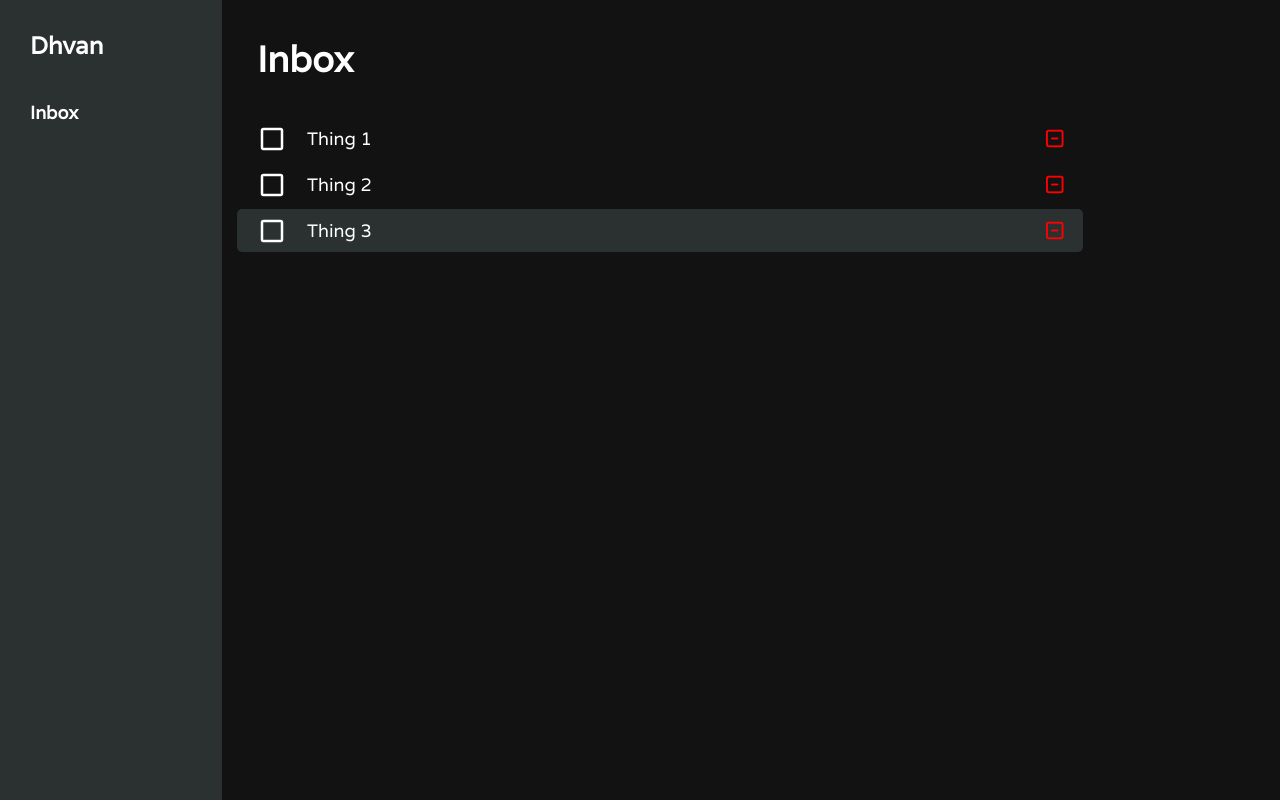
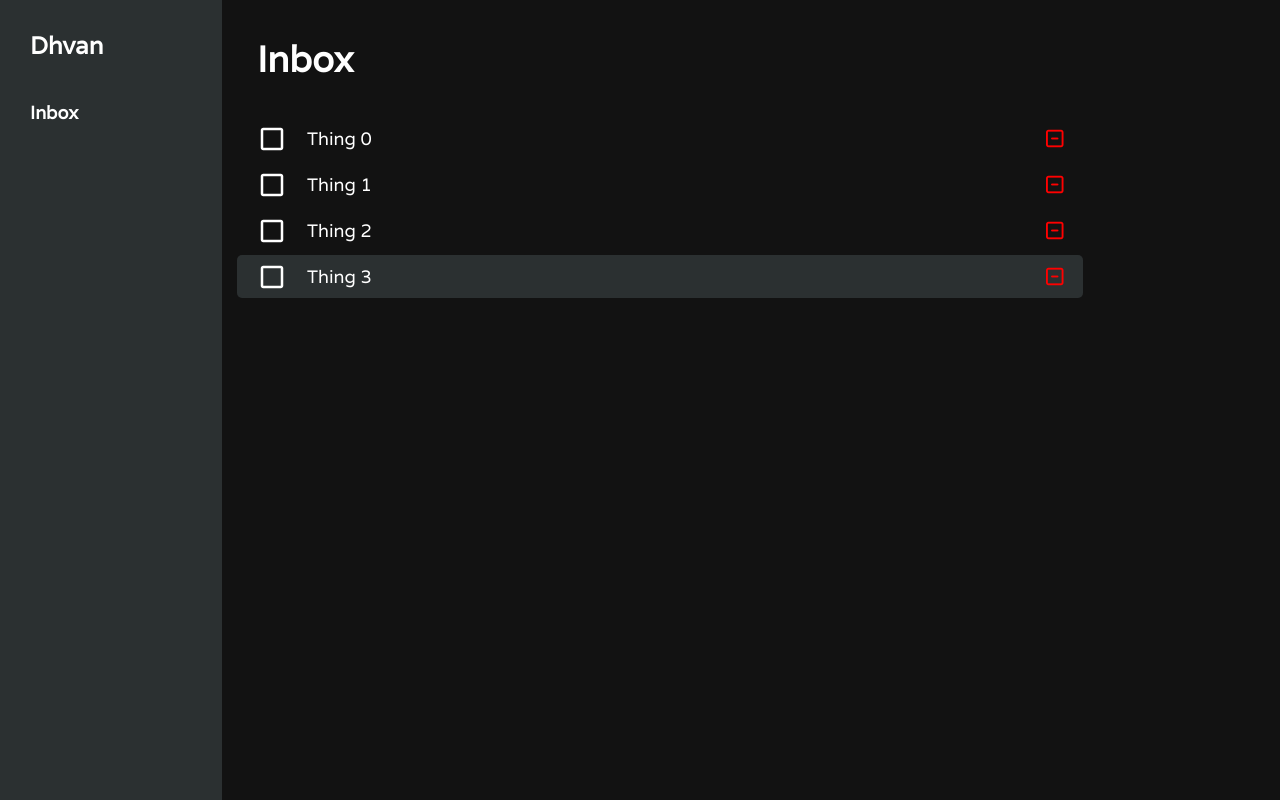
Before and after one commit to Dh-Van/TaskMinimalist, a React (Vite) app: page / in a window 1280 px wide. Built offline with nearby package versions, Linux system fonts and the light colour scheme.

Commit message:
have custom keybindings working now

```diff
--- /dev/null
+++ b/src/assets/keyBindings.js
@@ -0,0 +1,23 @@
+// utils.js
+
+export function generateKeyCombo({ Key, META, SHIFT, ALT, CTRL }) {
+	let prefix = "";
+	if (META) prefix += "META_";
+	if (SHIFT) prefix += "SHIFT_";
+	if (ALT) prefix += "ALT_";
+	if (CTRL) prefix += "CTRL_";
+	return `${prefix}${Key.toLowerCase()}`;
+}
+
+export function getKeyBindingsConfig() {
+	const keyBindings = [
+		{ Key: "d", META: true, Action: "deleteTask" },
+		// Add more bindings as needed
+	];
+
+	return keyBindings.reduce((acc, binding) => {
+		const combo = generateKeyCombo(binding);
+		acc[combo] = binding;
+		return acc;
+	}, {});
+}
--- a/src/components/App.jsx
+++ b/src/components/App.jsx
@@ -3,13 +3,11 @@ import Sidebar from "./sidebar/Sidebar";
 import Workspace from "./list/Workspace";
 
 export default function App() {
-	const sampleTasks = ["Thing 1", "Thing 2", "Thing 3"];
+	const sampleTasks = Array.from({ length: 4 }, (_, i) => `Thing ${i}`);
 	const [tasks, setTasks] = React.useState(sampleTasks);
 
 	function setTask(idx, task) {
-		if (idx == -2) {
-			setTasks((prevTasks) => prevTasks.slice(0, -1));
-		} else if (idx == -1) {
+		if (idx == -1) {
 			setTasks((prevTasks) => [...prevTasks, task]);
 		} else {
 			setTasks((prevTasks) => [
--- a/src/components/list/Workspace.jsx
+++ b/src/components/list/Workspace.jsx
@@ -1,11 +1,16 @@
 import React from "react";
 import Task from "./Task";
 import InsertButton from "./InsertButton";
+import {
+	getKeyBindingsConfig,
+	generateKeyCombo,
+} from "../../assets/keyBindings";
 
 export default function Workspace(props) {
 	const [taskElements, setTaskElements] = React.useState([]);
 	const taskRefs = React.useRef([]);
 	const [focus, setFocus] = React.useState(props.tasks.length - 1);
+	const keyBindings = getKeyBindingsConfig();
 
 	React.useEffect(() => {
 		setTaskElements(getTaskElements());
@@ -24,7 +29,7 @@ export default function Workspace(props) {
 				addRef={addTaskRef}
 				text={task}
 				handleChange={(event) => taskInput(idx, event)}
-				handleKey={taskKey}
+				handleKey={() => taskKey(event, idx)}
 				handleClick={(event) => taskClick(idx, event)}
 				deleteTask={() => deleteTask(idx)}
 			/>
@@ -45,7 +50,7 @@ export default function Workspace(props) {
 		event.target.id.includes("task") && setFocus(idx);
 	}
 
-	function taskKey(event) {
+	function taskKey(event, idx) {
 		switch (event.key) {
 			case "Enter":
 				insertTask();
@@ -59,6 +64,8 @@ export default function Workspace(props) {
 				);
 				break;
 		}
+
+		handleCustomKeys(event, idx);
 	}
 
 	function insertTask() {
@@ -75,6 +82,27 @@ export default function Workspace(props) {
 		});
 	}
 
+	function handleCustomKeys(event, idx) {
+		const {
+			key,
+			metaKey: META,
+			shiftKey: SHIFT,
+			altKey: ALT,
+			ctrlKey: CTRL,
+		} = event;
+
+		const keyCombo = generateKeyCombo({ Key: key, META, SHIFT, ALT, CTRL });
+
+		console.log(keyCombo, keyBindings);
+
+		const binding = keyBindings[keyCombo];
+
+		if (binding) {
+			event.preventDefault();
+			eval(`${binding.Action}(${idx})`);
+		}
+	}
+
 	return (
 		<div className="workspace">
 			<h1 className="workspace--title">Inbox</h1>
--- a/styles.css
+++ b/styles.css
@@ -71,12 +71,15 @@ html, head, body, #root {
     width: 100%;
     height: 100%;
 
+    overflow: scroll;
+
     /* padding: 35px; */
 
     font-size: 18px;
 }
 
 .workspace--title {
+    position: sticky;
     margin: 35px;
 }
 
```
